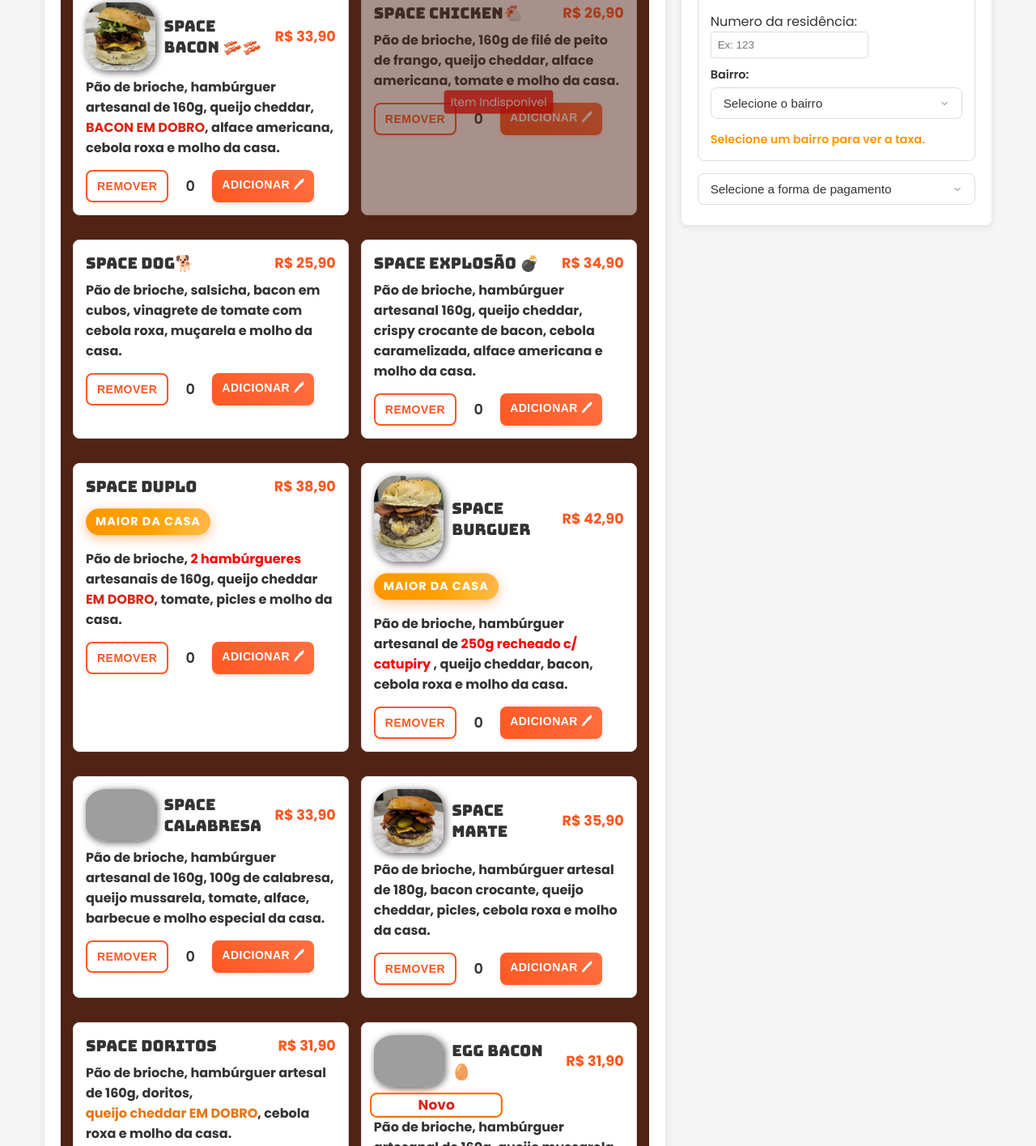
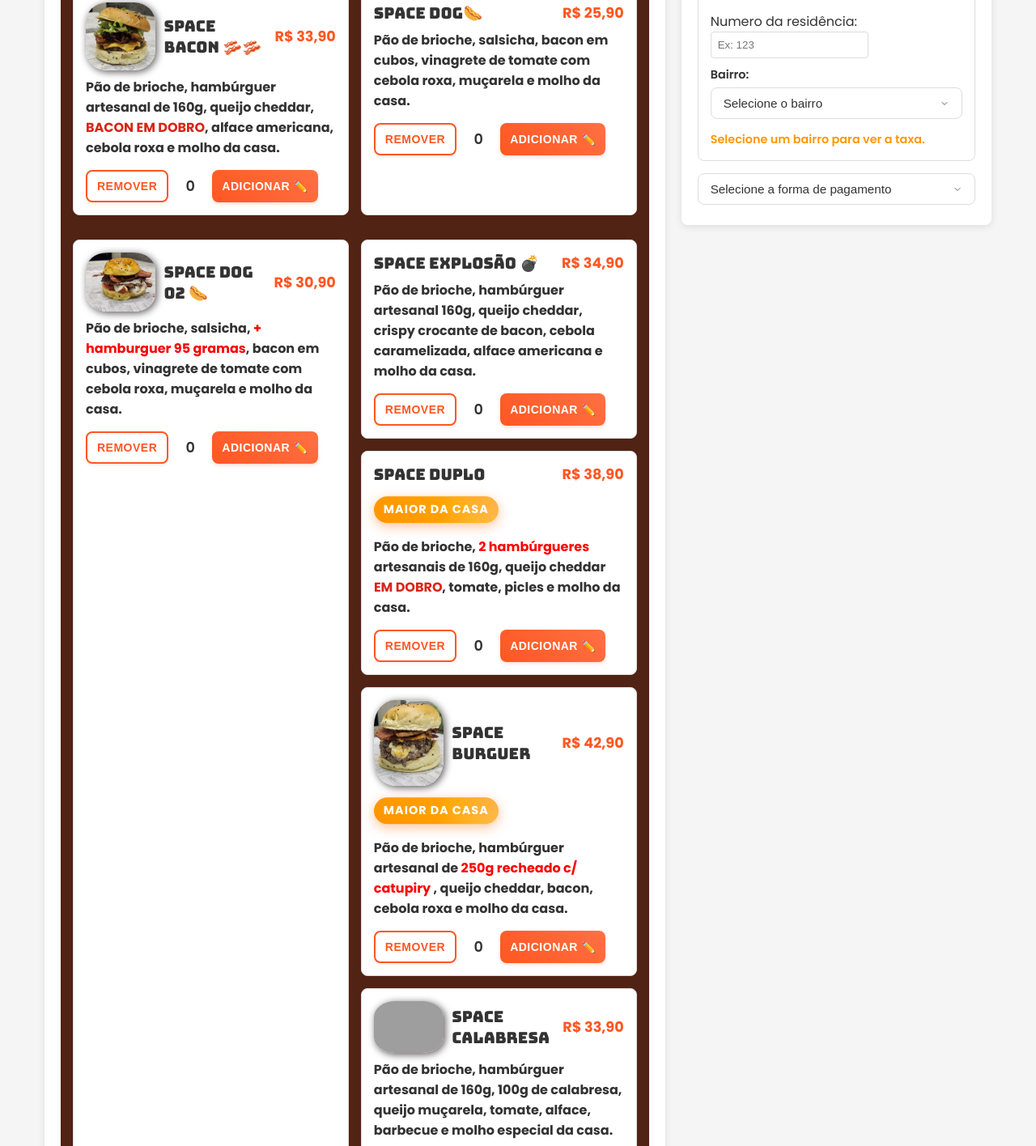
Before and after one commit to Leolfc/Space-Burguer-Pedidos, a website: page index.html in a window 1280 px wide. Shown: the part 774-2190 px from the top of the page at 81% size. Drawn offline with Linux system fonts and the light colour scheme; no server answers; grey boxes are pictures that could not be loaded; animation ran at ten frames a second.

Commit message:
adicionando space dog 02

```diff
--- a/index.html
+++ b/index.html
@@ -186,7 +186,7 @@
                     </select>
                   </div>
                 </div>
-                 <div
+                 <!-- <div
                   class="item indisponivel"
                   data-id="spaceChicken"
                   data-nome="Space Chicken"
@@ -213,7 +213,7 @@
                       </option>
                     </select>
                   </div>
-                </div>
+                </div> -->
                  <div
                   class="item"
                   data-id="spaceDog"
@@ -222,7 +222,7 @@
                   data-tipo="hamburguer"
                 >
                   <div class="item-info">
-                    <span class="item-name">Space Dog🐕</span>
+                    <span class="item-name">Space Dog🌭</span>
                     <span class="item-price">R$ 25,90</span>
                   </div>
                   <div class="item-desc">
@@ -242,6 +242,39 @@
                     </select>
                   </div>
                 </div>
+ <div
+                  class="item"
+                  data-id="spaceDog02"
+                  data-nome="Space Dog 02"
+                  data-valor="30.90"
+                  data-tipo="hamburguer"
+                >
+                  <div class="item-info">
+                    <img class="imgBurguer" src="img/spaceDog02.jpg" alt="imagem Space Burguer">
+                    <span class="item-name">Space Dog 02 🌭</span>
+                    <span class="item-price">R$ 30,90</span>
+                  </div>
+                  <div class="item-desc">
+                    Pão de brioche, salsicha, <span class="corDoshamburguerMaiores"> + hamburguer 95 gramas</span>, bacon em cubos, vinagrete de
+                    tomate com cebola roxa, muçarela e molho da casa.
+
+                  </div>
+                  <div class="item-actions">
+                    <button type="button" class="btn-decrease">-</button>
+                    <span class="item-qty">0</span>
+                    <button type="button" class="btn-increase">+</button>
+                  </div>
+                  <div class="adicional-selector" style="display: none">
+                    <select>
+                      <option value="">
+                        Selecione um adicional (opcional)
+                      </option>
+                    </select>
+                  </div>
+                </div>
+                <div>
+
+
                 <div
                   class="item"
                   data-id="spaceExplosao"
@@ -349,7 +382,7 @@
                   </div>
                   <div class="item-desc">
                     Pão de brioche, hambúrguer artesanal de 160g, 100g de
-                    calabresa, queijo mussarela, tomate, alface, barbecue e
+                    calabresa, queijo muçarela, tomate, alface, barbecue e
                     molho especial da casa.
                   </div>
                   <div class="item-actions">
@@ -455,7 +488,7 @@
                   <h4 class="item_novo">Novo</h4>
                   <div class="item-desc">
                     Pão de brioche, hambúrguer artesanal de 160g, queijo
-                    mussarela, bacon, Ovo, alface, tomate e molho da casa.
+                    muçarela, bacon, Ovo, alface, tomate e molho da casa.
                   </div>
                   <div class="item-actions">
                     <button type="button" class="btn-decrease">-</button>
@@ -484,7 +517,7 @@
                   <h4 class="item_novo">Novo</h4>
                   <div class="item-desc">
                     Pão de brioche, hambúrguer artesanal de 160g, queijo
-                    Mussarela, bacon,
+                    muçarela, bacon,
                     <span class="item_em_dobro">TOMATE CHAPIADO</span>, cebola
                     roxa, barbercue e molho da casa.
                   </div>
@@ -607,7 +640,7 @@
                   </div>
                   <div class="item-desc">
                     Pão de brioche, hambúrguer artesanal de 95g, 100g de
-                    calabresa, queijo mussarela, tomate, alface, barbecue e
+                    calabresa, queijo muçarela, tomate, alface, barbecue e
                     molho especial da casa.
                   </div>
                   <div class="item-actions">
@@ -722,7 +755,7 @@
                   </div>
                   <h4 class="item_novo">Novo</h4>
                   <div class="item-desc">
-                    Pão de brioche, hambúrguer artesal de 95g, queijo mussarela,
+                    Pão de brioche, hambúrguer artesal de 95g, queijo muçarela,
                     bacon, <span class="item_em_dobro">TOMATE CHAPIADO</span>,
                     cebola roxa, barbercue e molho da casa.
                   </div>
@@ -991,7 +1024,7 @@
                     <span class="item-price">R$ ----</span>
                   </div>
                   <div class="item-desc">
-                Pão de brioche, hambúrguer artesanal de 160g, 100g de calabresa, queijo mussarela, tomate, alface, barbecue e molho da casa.
+                Pão de brioche, hambúrguer artesanal de 160g, 100g de calabresa, queijo muçarela , tomate, alface, barbecue e molho da casa.
                  Coca 200ml + fritas 100g.
                   </div>
                   <div class="item-actions">
--- a/script_final.js
+++ b/script_final.js
@@ -116,7 +116,7 @@ document.addEventListener("DOMContentLoaded", function () {
   const botoesRemover = document.querySelectorAll(".btn-decrease");
 
   botoesAdicionar.forEach((botao) => {
-    botao.textContent = "Adicionar 🖊";
+    botao.textContent = "Adicionar ✏️";
     botao.classList.add("btn-texto");
     botao.addEventListener("click", adicionarItem);
   });
```
Also changed, not shown: backend/uploads/1759429113992.jpg (added), img/spaceDog02.jpg (added).
